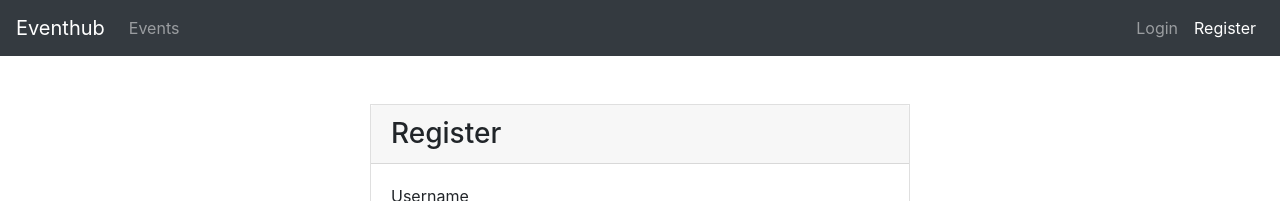
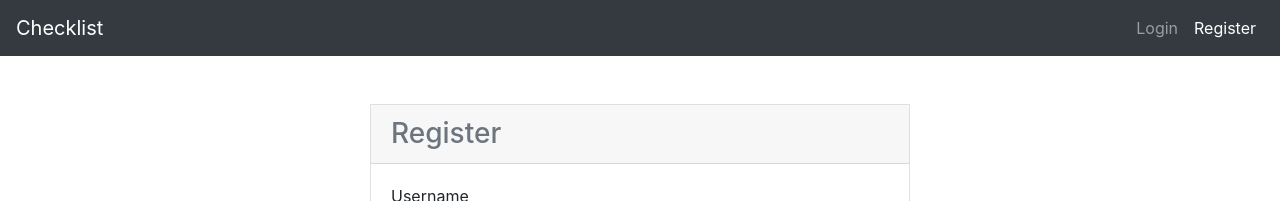
Before and after one commit to toquangn/Checklist, an Angular app in the folder AngularAuth/ngApp/: page /register in a window 1280 px wide. Shown: the top 201 px of the page. Built offline with nearby package versions, Linux system fonts and the light colour scheme.

Commit message:
added todos component

```diff
--- a/AngularAuth/ngApp/src/app/app-routing.module.ts
+++ b/AngularAuth/ngApp/src/app/app-routing.module.ts
@@ -4,6 +4,8 @@ import { Routes, RouterModule } from '@angular/router';
 import { EventsComponent } from './events/events.component';
 import { LoginComponent } from './login/login.component';
 import { RegisterComponent } from './register/register.component';
+import { TodosComponent } from './todos/todos.component';
+
 import { AuthGuard } from './auth.guard';
 
 const routes: Routes = [
@@ -11,6 +13,11 @@ const routes: Routes = [
     path: '',
     redirectTo: '/login',
     pathMatch: 'full'
+  },
+  {
+    path: 'todos',
+    component: TodosComponent,
+    canActivate: [AuthGuard]
   },
   {
     path: 'events',
--- a/AngularAuth/ngApp/src/app/app.component.html
+++ b/AngularAuth/ngApp/src/app/app.component.html
@@ -1,15 +1,10 @@
 <nav class="navbar navbar-expand-lg navbar-dark bg-dark">
-  <a class="navbar-brand" href="#">Eventhub</a>
+  <a class="navbar-brand" href="#">Checklist</a>
   <button class="navbar-toggler" type="button" data-toggle="collapse" data-target="#navbarSupportedContent" aria-controls="navbarSupportedContent" aria-expanded="false" aria-label="Toggle navigation">
     <span class="navbar-toggler-icon"></span>
   </button>
 
-  <div class="collapse navbar-collapse" id="navbarSupportedContent">
-    <ul class="navbar-nav mr-auto">
-      <li class="nav-item">
-        <a class="nav-link" routerLink="/events" routerLinkActive="active">Events</a>
-      </li>
-    </ul>
+  <div class="collapse navbar-collapse justify-content-end" id="navbarSupportedContent">
     <ul class="navbar-nav">
         <a class="nav-link" *ngIf="!_auth.loggedIn()" routerLink="/login" routerLinkActive="active">Login</a>
         <a class="nav-link" *ngIf="!_auth.loggedIn()" routerLink="/register" routerLinkActive="active">Register</a>
--- a/AngularAuth/ngApp/src/app/app.module.ts
+++ b/AngularAuth/ngApp/src/app/app.module.ts
@@ -6,6 +6,8 @@ import { AppComponent } from './app.component';
 import { RegisterComponent } from './register/register.component';
 import { LoginComponent } from './login/login.component';
 import { EventsComponent } from './events/events.component';
+import { TodosComponent } from './todos/todos.component';
+
 
 import { FormsModule } from '@angular/forms';
 import { HttpClientModule, HTTP_INTERCEPTORS } from '@angular/common/http';
@@ -13,13 +15,15 @@ import { HttpClientModule, HTTP_INTERCEPTORS } from '@angular/common/http';
 import { AuthService } from './auth.service';
 import { AuthGuard } from './auth.guard';
 import { TokenInterceptorService } from './token-interceptor.service';
+import { TodosComponent } from './todos/todos.component';
 
 @NgModule({
   declarations: [
     AppComponent,
     RegisterComponent,
     LoginComponent,
-    EventsComponent
+    EventsComponent,
+    TodosComponent
   ],
   imports: [
     BrowserModule,
--- a/AngularAuth/ngApp/src/app/login/login.component.html
+++ b/AngularAuth/ngApp/src/app/login/login.component.html
@@ -2,7 +2,7 @@
   <div class="col-md-6 mx-auto">
     <div class="card rounded-0">
       <div class="card-header">
-        <h3 class="mb-0">Login</h3>
+        <h3 class="mb-0 text-muted">Login</h3>
       </div>
         <div class="card-body">
           <form class="form">
--- a/AngularAuth/ngApp/src/app/login/login.component.ts
+++ b/AngularAuth/ngApp/src/app/login/login.component.ts
@@ -22,7 +22,7 @@ export class LoginComponent implements OnInit {
         res => {
           console.log('res: ', res);
           localStorage.setItem('token', res.token);
-          this._router.navigate(['/events']);
+          this._router.navigate(['/todos']);
         },
         err => console.log('err: ', err)
       );
--- a/AngularAuth/ngApp/src/app/register/register.component.html
+++ b/AngularAuth/ngApp/src/app/register/register.component.html
@@ -2,7 +2,7 @@
   <div class="col-md-6 mx-auto">
     <div class="card rounded-0">
       <div class="card-header">
-        <h3 class="mb-0">Register</h3>
+        <h3 class="mb-0 text-muted">Register</h3>
       </div>
         <div class="card-body">
           <form class="form">
--- a/AngularAuth/ngApp/src/app/register/register.component.ts
+++ b/AngularAuth/ngApp/src/app/register/register.component.ts
@@ -21,7 +21,7 @@ export class RegisterComponent implements OnInit {
         res => {
           console.log(res);
           localStorage.setItem('token', res.token);
-          this._router.navigate(['/events']);
+          this._router.navigate(['/todos']);
         },
         err => console.log(err)
       );
--- /dev/null
+++ b/AngularAuth/ngApp/src/app/todos/todos.component.html
@@ -0,0 +1,3 @@
+<p>
+  todos works!
+</p>
--- /dev/null
+++ b/AngularAuth/ngApp/src/app/todos/todos.component.ts
@@ -0,0 +1,15 @@
+import { Component, OnInit } from '@angular/core';
+
+@Component({
+  selector: 'app-todos',
+  templateUrl: './todos.component.html',
+  styleUrls: ['./todos.component.scss']
+})
+export class TodosComponent implements OnInit {
+
+  constructor() { }
+
+  ngOnInit() {
+  }
+
+}
```
Also changed, not shown: AngularAuth/ngApp/src/app/todos/todos.component.scss (added), 1 other file (tests, documents, lock files or other folders).
